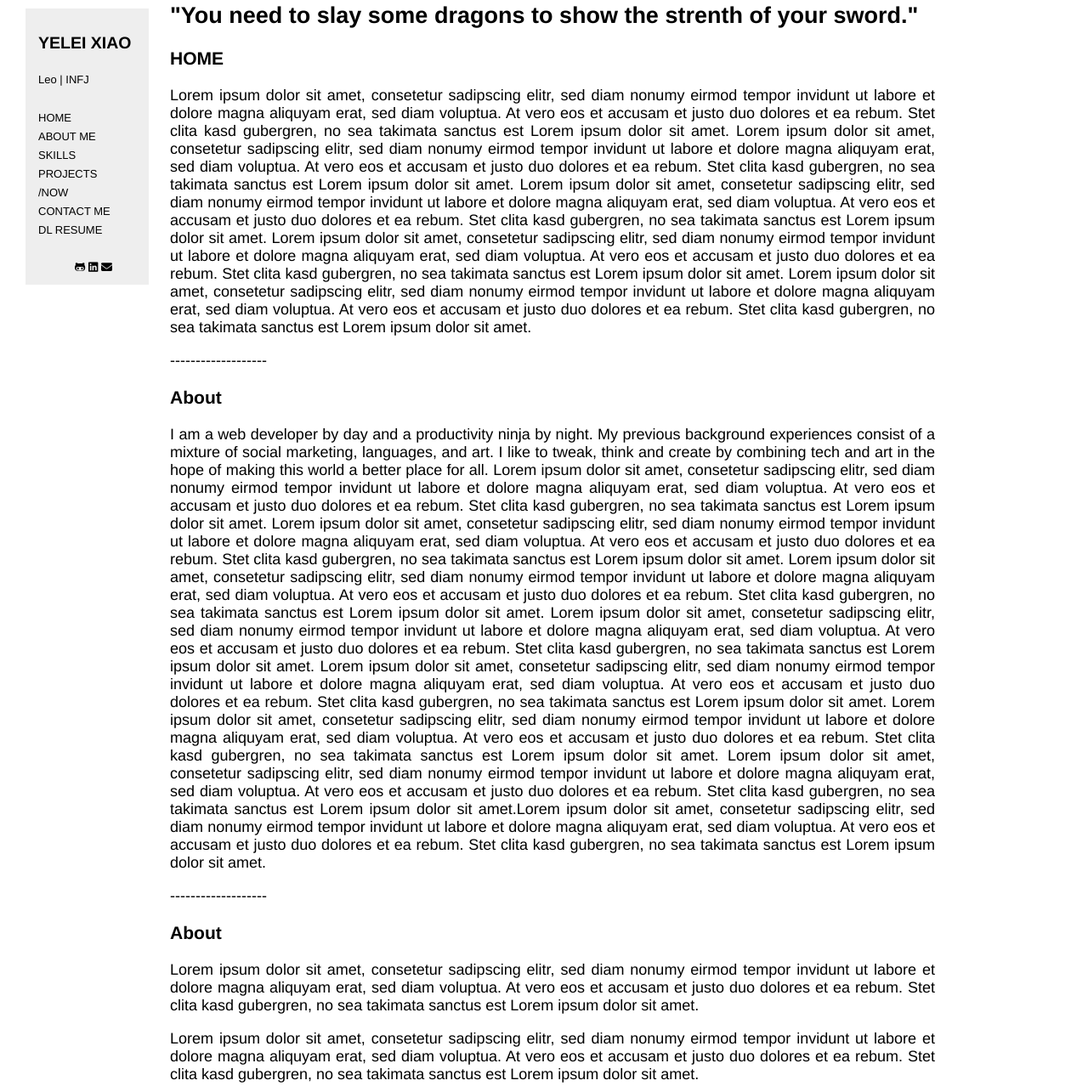
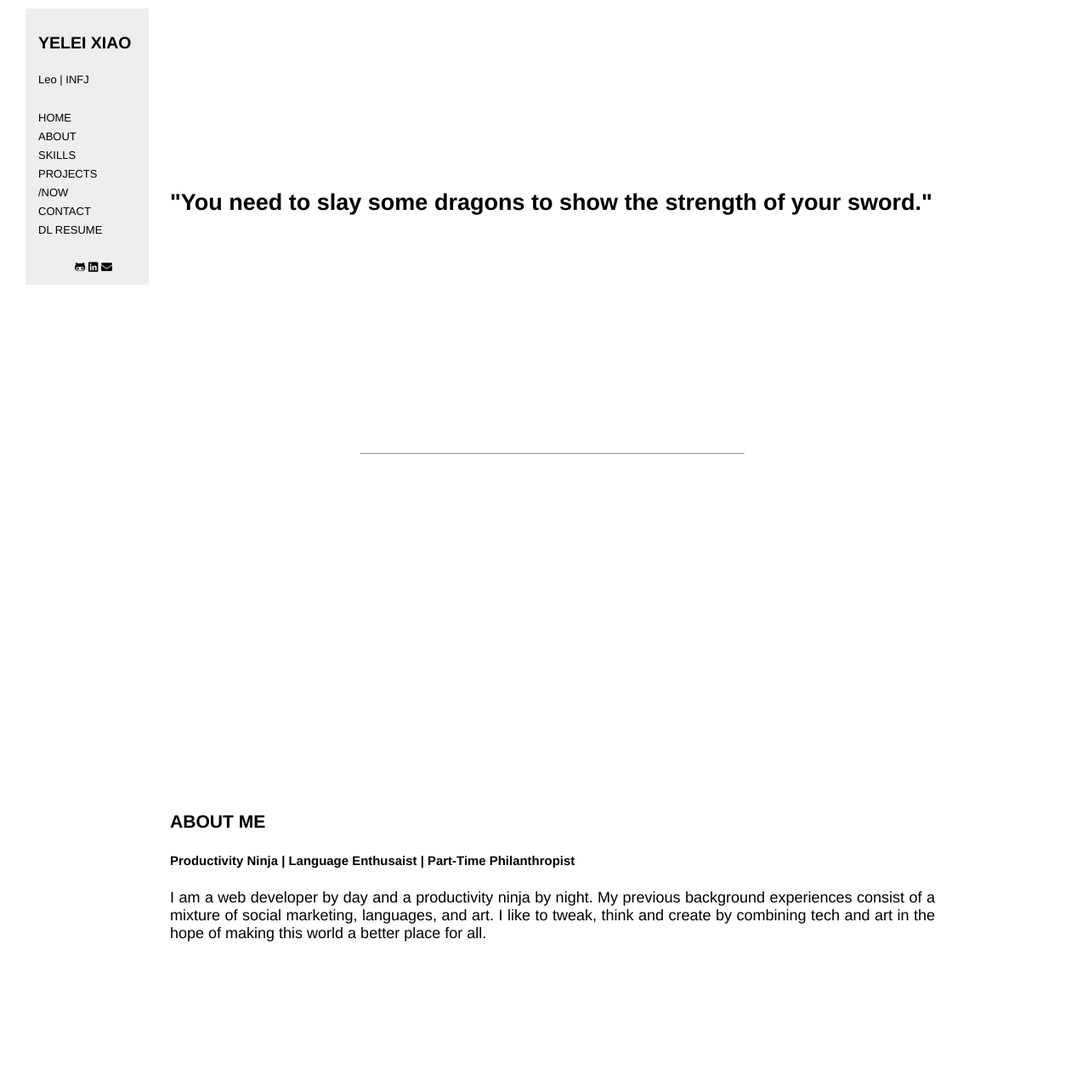
Before and after one commit to yeleix/yeleix.github.io, a website: page index.html in a window 1280 px wide. Shown: the part 40-1318 px from the top of the page at 85% size. Drawn offline with nearby package versions, Linux system fonts and the light colour scheme.

Commit message:
Separation of Sections

```diff
--- a/index.html
+++ b/index.html
@@ -21,102 +21,140 @@
 
     <BR>
 
-<section class="section home" id="home">
-    <h1>"You need to slay some dragons to show the strenth of your sword."</h1>
+<!-- SECTION: HOME -->
+<section class="section-home" id="home">
+<h1>"You need to slay some dragons to show the strength of your sword."</h1>
 <article class="pa3 pa5-ns">
-<h1 class="f3 f2-m f1-l">HOME</h1>
+<h1 class="f3 f2-m f1-l"></h1>
 <p class="measure lh-copy">
+
+</p>
+</article>
+</section>
+
+<HR WIDTH="50%">
+
+<!-- SECTION: ABOUT ME -->
+<div>
+<section class="section-about" id="about">
+<article class="pa3 pa5-ns">
+<h1 class="f3 f2-m f1-l">ABOUT ME</h1>
+<h5>Productivity Ninja | Language Enthusaist | Part-Time Philanthropist</h5>
+<p class="measure lh-copy">
+I am a web developer by day and a productivity ninja by night. My previous
+background experiences consist of a mixture of social marketing, languages,
+and art. I like to tweak, think and create by combining tech and art in the hope
+of making this world a better place for all.
+</p>
+</article>
+</section>
+</div>
+
+  <HR WIDTH="50%">
+
+
+
+  <!-- SECTION: SKILLS -->
+<div>
+<section class="section-skills" id="skills">
+  <article class="pa3 pa5-ns">
+    <h1 class="f3 f2-m f1-l">SKILLS</h1>
+    <p class="measure lh-copy">
       Lorem ipsum dolor sit amet, consetetur sadipscing elitr, sed diam nonumy eirmod
       tempor invidunt ut labore et dolore magna aliquyam erat, sed diam voluptua. At
       vero eos et accusam et justo duo dolores et ea rebum. Stet clita kasd gubergren,
       no sea takimata sanctus est Lorem ipsum dolor sit amet.
-        Lorem ipsum dolor sit amet, consetetur sadipscing elitr, sed diam nonumy eirmod
-        tempor invidunt ut labore et dolore magna aliquyam erat, sed diam voluptua. At
-        vero eos et accusam et justo duo dolores et ea rebum. Stet clita kasd gubergren,
-        no sea takimata sanctus est Lorem ipsum dolor sit amet.
-        Lorem ipsum dolor sit amet, consetetur sadipscing elitr, sed diam nonumy eirmod
-        tempor invidunt ut labore et dolore magna aliquyam erat, sed diam voluptua. At
-        vero eos et accusam et justo duo dolores et ea rebum. Stet clita kasd gubergren,
-        no sea takimata sanctus est Lorem ipsum dolor sit amet.
-        Lorem ipsum dolor sit amet, consetetur sadipscing elitr, sed diam nonumy eirmod
-        tempor invidunt ut labore et dolore magna aliquyam erat, sed diam voluptua. At
-        vero eos et accusam et justo duo dolores et ea rebum. Stet clita kasd gubergren,
-        no sea takimata sanctus est Lorem ipsum dolor sit amet.
-        Lorem ipsum dolor sit amet, consetetur sadipscing elitr, sed diam nonumy eirmod
-        tempor invidunt ut labore et dolore magna aliquyam erat, sed diam voluptua. At
-        vero eos et accusam et justo duo dolores et ea rebum. Stet clita kasd gubergren,
-        no sea takimata sanctus est Lorem ipsum dolor sit amet.
-</p>
+    </p>
+  </article>
+</section>
+</div>
+
+
+
+  <HR WIDTH="50%">
+
+
+
+<!-- SECTION: PROJECTS -->
+<section class="section-projects" id="projects">
+  <article class="pa3 pa5-ns">
+    <h1 class="f3 f2-m f1-l">PROJECTS</h1>
+    <p class="measure lh-copy">
+      <div class="w3-container">
+  <p>The w3-row-padding class adds a 8px left and right padding to each column:</p>
+</div>
+
+<div class="gallery">
+<a target="_blank" href="https://www.w3schools.com/css/img_fjords.jpg">
+  <img src="https://www.w3schools.com/css/img_fjords.jpg" alt="Fjords" width="300" height="200">
+</a>
+<div class="desc">Add a description of the image here</div>
+</div>
+
+<div class="gallery">
+<a target="_blank" href="https://www.w3schools.com/css/img_fjords.jpg">
+  <img src="https://www.w3schools.com/css/img_fjords.jpg" alt="Forest" width="300" height="200">
+</a>
+<div class="desc">Add a description of the image here</div>
+</div>
+
+<div class="gallery">
+<a target="_blank" href="https://www.w3schools.com/css/img_fjords.jpg">
+  <img src="https://www.w3schools.com/css/img_fjords.jpg" alt="Forest" width="300" height="200">
+</a>
+<div class="desc">Add a description of the image here</div>
+</div>
+
+
+<div class="gallery">
+<a target="_blank" href="https://www.w3schools.com/css/img_fjords.jpg">
+  <img src="https://www.w3schools.com/css/img_fjords.jpg" alt="Forest" width="300" height="200">
+</a>
+<div class="desc">Add a description of the image here</div>
+</div>
+
 </article>
 </section>
 
--------------------
 
 
-<section class="section about" id="about">
-<article class="pa3 pa5-ns">
-  <h1 class="f3 f2-m f1-l">About</h1>
-<p class="measure lh-copy">
-<p>I am a web developer by day and a productivity ninja by night. My previous
-background experiences consist of a mixture of social marketing, languages,
-and art. I like to tweak, think and create by combining tech and art in the hope
-of making this world a better place for all.
+  <HR WIDTH="50%">
 
-Lorem ipsum dolor sit amet, consetetur sadipscing elitr, sed diam nonumy eirmod
-tempor invidunt ut labore et dolore magna aliquyam erat, sed diam voluptua. At
-vero eos et accusam et justo duo dolores et ea rebum. Stet clita kasd gubergren,
-no sea takimata sanctus est Lorem ipsum dolor sit amet.
-Lorem ipsum dolor sit amet, consetetur sadipscing elitr, sed diam nonumy eirmod
-tempor invidunt ut labore et dolore magna aliquyam erat, sed diam voluptua. At
-vero eos et accusam et justo duo dolores et ea rebum. Stet clita kasd gubergren,
-no sea takimata sanctus est Lorem ipsum dolor sit amet.
-Lorem ipsum dolor sit amet, consetetur sadipscing elitr, sed diam nonumy eirmod
-tempor invidunt ut labore et dolore magna aliquyam erat, sed diam voluptua. At
-vero eos et accusam et justo duo dolores et ea rebum. Stet clita kasd gubergren,
-no sea takimata sanctus est Lorem ipsum dolor sit amet.
-Lorem ipsum dolor sit amet, consetetur sadipscing elitr, sed diam nonumy eirmod
-tempor invidunt ut labore et dolore magna aliquyam erat, sed diam voluptua. At
-vero eos et accusam et justo duo dolores et ea rebum. Stet clita kasd gubergren,
-no sea takimata sanctus est Lorem ipsum dolor sit amet.
-Lorem ipsum dolor sit amet, consetetur sadipscing elitr, sed diam nonumy eirmod
-tempor invidunt ut labore et dolore magna aliquyam erat, sed diam voluptua. At
-vero eos et accusam et justo duo dolores et ea rebum. Stet clita kasd gubergren,
-no sea takimata sanctus est Lorem ipsum dolor sit amet.
-Lorem ipsum dolor sit amet, consetetur sadipscing elitr, sed diam nonumy eirmod
-tempor invidunt ut labore et dolore magna aliquyam erat, sed diam voluptua. At
-vero eos et accusam et justo duo dolores et ea rebum. Stet clita kasd gubergren,
-no sea takimata sanctus est Lorem ipsum dolor sit amet.
-Lorem ipsum dolor sit amet, consetetur sadipscing elitr, sed diam nonumy eirmod
-tempor invidunt ut labore et dolore magna aliquyam erat, sed diam voluptua. At
-vero eos et accusam et justo duo dolores et ea rebum. Stet clita kasd gubergren,
-no sea takimata sanctus est Lorem ipsum dolor sit amet.Lorem ipsum dolor sit amet,
-consetetur sadipscing elitr, sed diam nonumy eirmod
-tempor invidunt ut labore et dolore magna aliquyam erat, sed diam voluptua. At
-vero eos et accusam et justo duo dolores et ea rebum. Stet clita kasd gubergren,
-no sea takimata sanctus est Lorem ipsum dolor sit amet.</p>
-</p>
-</article>
+
+
+
+<!-- SECTION: NOW -->
+<div class="col-xs-6 col-sm-3">
+  <section class="section-now" id="now">
+  <article class="pa3 pa5-ns">
+    <h1 class="f3 f2-m f1-l">/NOW</h1>
+    <p class="measure lh-copy">
+
+    <CENTER><H4>past | present | future</H4></CENTER>
+      Lorem ipsum dolor sit amet, consetetur sadipscing elitr, sed diam nonumy eirmod
+      tempor invidunt ut labore et dolore magna aliquyam erat, sed diam voluptua. At
+      vero eos et accusam et justo duo dolores et ea rebum. Stet clita kasd gubergren,
+      no sea takimata sanctus est Lorem ipsum dolor sit amet.
+    </p>
+  </article>
+</section>
+</div>
+
+  <HR WIDTH="50%">
+
+<!-- SECTION: CONTACT -->
+<section class="section-contact" id="contact">
+  <article class="pa3 pa5-ns">
+    <h1 class="f3 f2-m f1-l">CONTACT</h1>
+    <p class="measure lh-copy">
+      Lorem ipsum dolor sit amet, consetetur sadipscing elitr, sed diam nonumy eirmod
+      tempor invidunt ut labore et dolore magna aliquyam erat, sed diam voluptua. At
+      vero eos et accusam et justo duo dolores et ea rebum. Stet clita kasd gubergren,
+      no sea takimata sanctus est Lorem ipsum dolor sit amet.
+    </p>
+  </article>
 </section>
 
-  -------------------
-
-  <section class="section skills" id="skills">
-          <article class="pa3 pa5-ns">
-            <h1 class="f3 f2-m f1-l">About</h1>
-            <p class="measure lh-copy">
-              Lorem ipsum dolor sit amet, consetetur sadipscing elitr, sed diam nonumy eirmod
-              tempor invidunt ut labore et dolore magna aliquyam erat, sed diam voluptua. At
-              vero eos et accusam et justo duo dolores et ea rebum. Stet clita kasd gubergren,
-              no sea takimata sanctus est Lorem ipsum dolor sit amet.
-            </p>
-            <p class="measure lh-copy">
-              Lorem ipsum dolor sit amet, consetetur sadipscing elitr, sed diam nonumy eirmod
-              tempor invidunt ut labore et dolore magna aliquyam erat, sed diam voluptua. At
-              vero eos et accusam et justo duo dolores et ea rebum. Stet clita kasd gubergren,
-              no sea takimata sanctus est Lorem ipsum dolor sit amet.
-            </p>
-          </article>
-        </section>
 <h2>probably ends here ?</h2></main>
 
 
@@ -129,18 +167,18 @@ no sea takimata sanctus est Lorem ipsum dolor sit amet.</p>
   <br></br>
   <!-- <div class="menu-item"><a href="#home">HOME</a></div> -->
   <a href="#home">HOME</a></br>
-  <a href="#about">ABOUT ME</a></br>
+  <a href="#about">ABOUT</a></br>
   <a href="#skills">SKILLS</a></br>
   <a href="#projects">PROJECTS</a></br>
   <a href="#now">/NOW</a></br>
-  <a href="#contact">CONTACT ME</a></br>
+  <a href="#contact">CONTACT</a></br>
   <a href="#resume">DL RESUME</a></br>
   <br>
 
 <center>
   <a href="https://github.com/yeleix" target="_blank"> <i class="fa fa-github-alt"></i></a>
   <a href="https://www.linkedin.com/in/yeleix/" target="_blank"><i class="fa fa-linkedin-square"></i></a>
-  <a href="mailto:yelei.xiao@gmail.com?subject=Mail Hello Yelei!"><i class="fa fa-envelope"></i></a>
+  <a href="mailto:yelei.xiao@gmail.com?subject=Hello Yelei!"><i class="fa fa-envelope"></i></a>
 </center>
 
 </nav>
--- a/main.css
+++ b/main.css
@@ -68,6 +68,7 @@ footer {
   margin-left: 140px; /* Same width as the sidebar + left position in px */
   font-size: 18px; /* Increased text to enable scrolling */
   padding: 0 60px;
+  padding-top: 100px;
 }
 
 @media screen and (max-height: 450px) {
@@ -84,3 +85,52 @@ a:hover {
   color: grey;
   text-decoration: none;
 }
+
+
+div.gallery {
+    margin: 5px;
+    border: 1px solid #ccc;
+    float: left;
+    width: 200px;
+}
+
+div.gallery:hover {
+    border: 1px solid #777;
+}
+
+div.gallery img {
+    width: 100%;
+    height: auto;
+}
+
+div.desc {
+    padding: 15px;
+    text-align: center;
+}
+
+hr {
+    color: gray;
+    display: block;
+    margin: 15.5em auto;
+}
+
+
+.section-home {
+  padding-top: 120px;
+}
+
+.section-about {
+  padding-top: 120px;
+}
+
+.section-skills {
+  padding-top: 100px;
+}
+
+.section-projects {
+  padding-top: 100px;
+}
+
+.section-now {
+  padding-top: 100px;
+}
```
